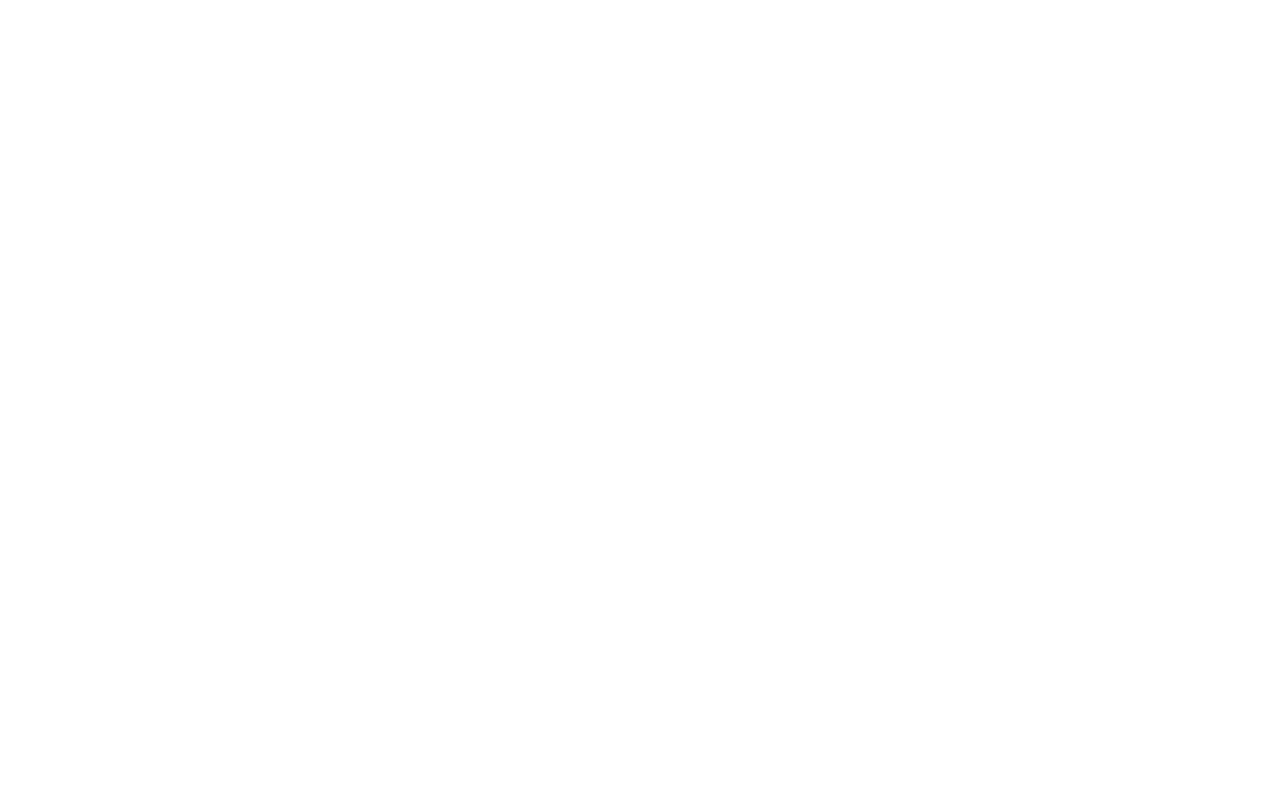
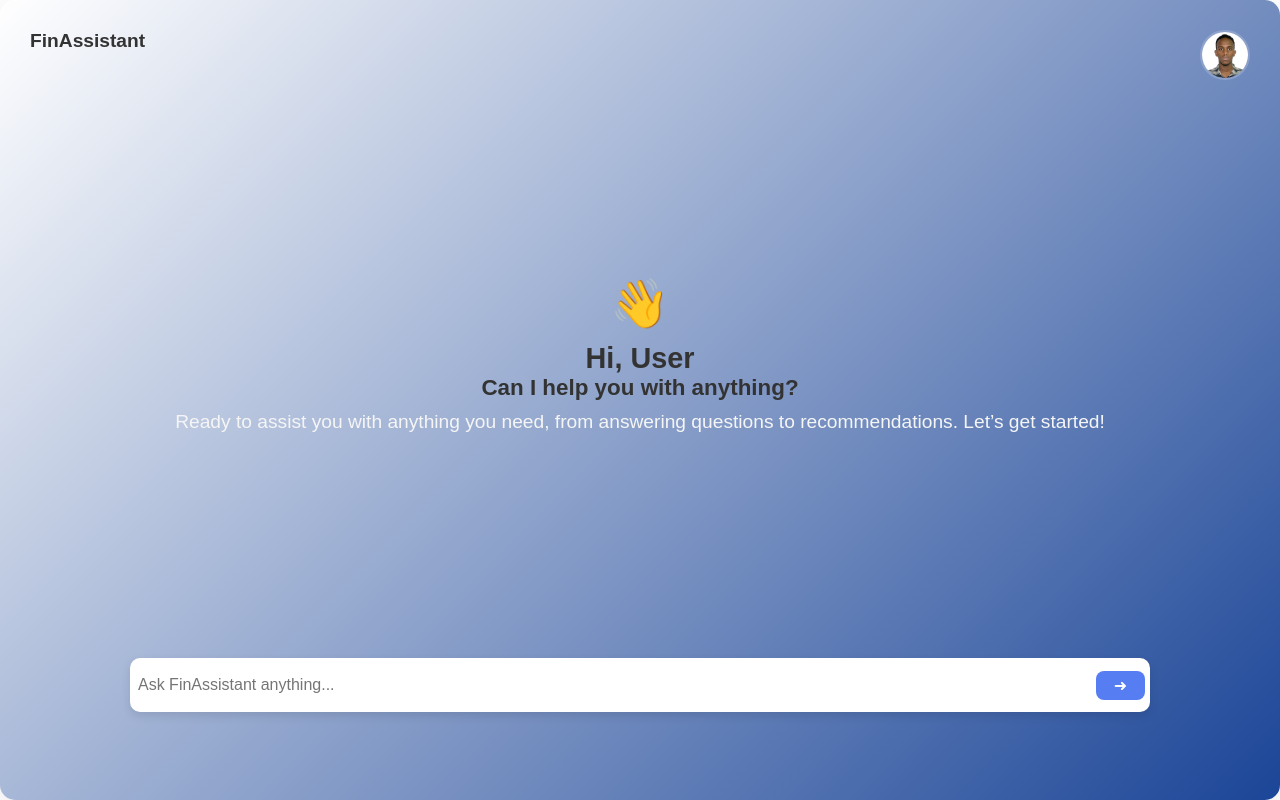
Before and after one commit to fordstile/BudgetTracker, a React (Vite) app: page /chatbot in a window 1280 px wide. Before the commit this address had no page. Built offline with nearby package versions, Linux system fonts and the light colour scheme.

Commit message:
corrected importations

```diff
--- a/src/App.jsx
+++ b/src/App.jsx
@@ -2,6 +2,8 @@
 import React from "react";
 import '@fortawesome/fontawesome-free/css/all.min.css';
 import Sidebar from "./components/Sidebar";
+// import Chatbot from "../components/Chatbot";
+import Chatbot from "./components/chatbot";
 import Dashboard from "./pages/Dashboard";
 import LandingPage from "./pages/LandingPage";
 import "./index.css";
@@ -22,6 +24,8 @@
             <Route path="/login" element={<Login />} />
             <Route path="/signup" element={<Signup />} />
             <Route path="/dashboard" element={<Dashboard />} />
+            <Route path="/chatbot" element={<Chatbot />} />
+
 
 
           </Routes>
--- a/src/pages/LandingPage.jsx
+++ b/src/pages/LandingPage.jsx
@@ -1,4 +1,6 @@
 import React from "react";
+// import Chatbot from "./components/chatbot";
+import Chatbot from "../components/chatbot";
 import emailjs from "emailjs-com";
 import Swal from "sweetalert2";
 import { useState, useEffect } from "react";
@@ -256,9 +258,9 @@
           <Link to="/signup">
             <button className="btn-primary">Get started</button>
           </Link>
-
+          <Link to="/chatbot">
             <button className="btn-secondary">Talk to AI</button>
-
+          </Link>
           </div>
         </div>
         <div className="animated-phone">
```
